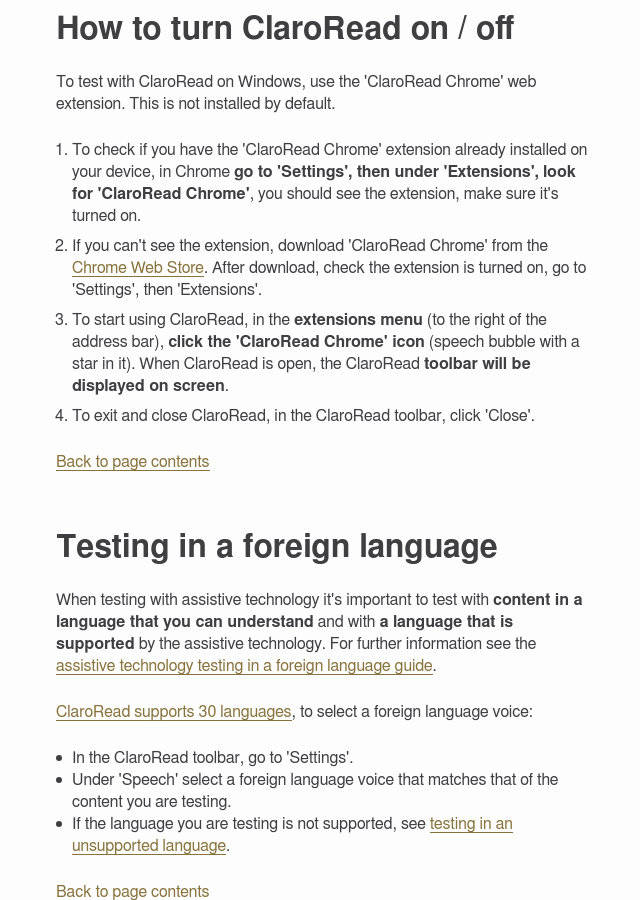
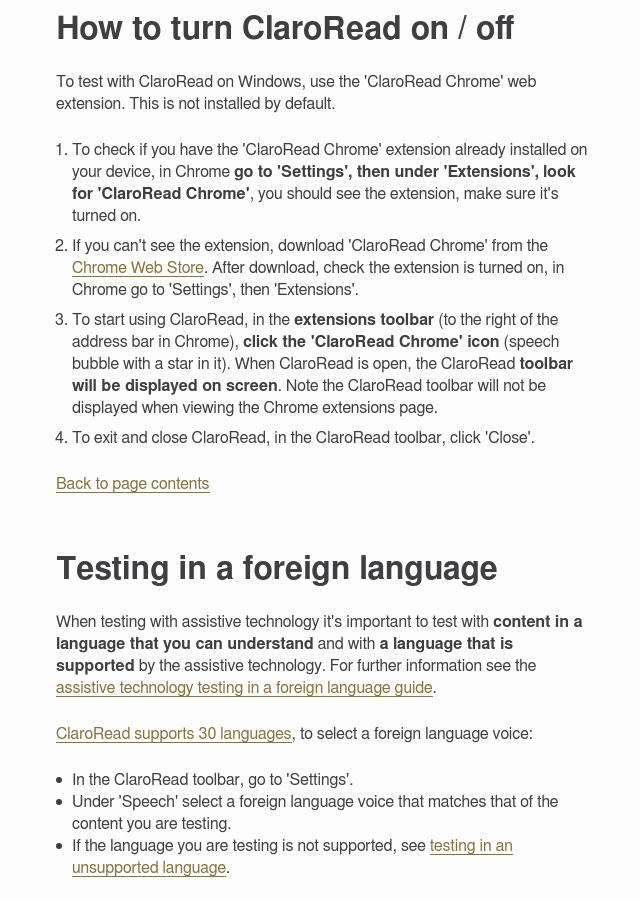
Before and after one commit to bbc/accessibility-news-and-you, a Jekyll site: the page assistive-technology/testing-steps/claroread-windows.html, which Jekyll copies as it is, in a window 1280 px wide and 900 px high, scrolled down 539 px. Shown: the whole window, without its empty margins (316-956 px from the left). Built offline with Jekyll 4.4.1, drawn with Linux system fonts in a browser that asks for light colours; some of the changed text lies outside the part shown.

Commit message:
claroread updates

```diff
--- a/assistive-technology/testing-steps/claroread-windows.html
+++ b/assistive-technology/testing-steps/claroread-windows.html
@@ -40,9 +40,9 @@
             <ol class="body-copy-list ordered-list-steps" role="list">
                 <li role="listitem">To check if you have the 'ClaroRead Chrome' extension already installed on your device, in Chrome <b>go to 'Settings', then under 'Extensions', look for 'ClaroRead Chrome'</b>, you should see the extension, make sure it's turned on.</li>
 
-                <li role="listitem">If you can't see the extension, download 'ClaroRead Chrome' from the <a href="https://chrome.google.com/webstore">Chrome Web Store</a>. After download, check the extension is turned on, go to 'Settings', then 'Extensions'.</li>
+                <li role="listitem">If you can't see the extension, download 'ClaroRead Chrome' from the <a href="https://chrome.google.com/webstore">Chrome Web Store</a>. After download, check the extension is turned on, in Chrome go to 'Settings', then 'Extensions'.</li>
 
-                <li role="listitem">To start using ClaroRead, in the <b>extensions menu</b> (to the right of the address bar), <b>click the 'ClaroRead Chrome' icon</b> (speech bubble with a star in it). When ClaroRead is open, the ClaroRead <b>toolbar will be displayed on screen</b>.</li>
+                <li role="listitem">To start using ClaroRead, in the <b>extensions toolbar</b> (to the right of the address bar in Chrome), <b>click the 'ClaroRead Chrome' icon</b> (speech bubble with a star in it). When ClaroRead is open, the ClaroRead <b>toolbar will be displayed on screen</b>. Note the ClaroRead toolbar will not be displayed when viewing the Chrome extensions page.</li>
 
                 <li role="listitem">To exit and close ClaroRead, in the ClaroRead toolbar, click 'Close'.</li>
             </ol>
@@ -107,7 +107,7 @@
             <h3 id="step-3-turn-claroread-on" class="h3" tabindex="-1">Step 3 - Turn ClaroRead on</h3>
 
             <ol class="body-copy-list ordered-list-steps" role="list">
-                <li role="listitem">In the <b>extensions menu</b> (to the right of the address bar), <b>click the 'ClaroRead Chrome' icon</b> (speech bubble with a star in it).</li>
+                <li role="listitem">In the <b>extensions toolbar</b> (to the right of the address bar in Chrome), <b>click the 'ClaroRead Chrome' icon</b> (speech bubble with a star in it).</li>
                 <li role="listitem">The ClaroRead toolbar will be displayed on screen.</li>
                 <li role="listitem">If testing in a foreign language, <a href="#testing-in-a-foreign-language">select a foreign language voice</a>.</li>
             </ol>
```
